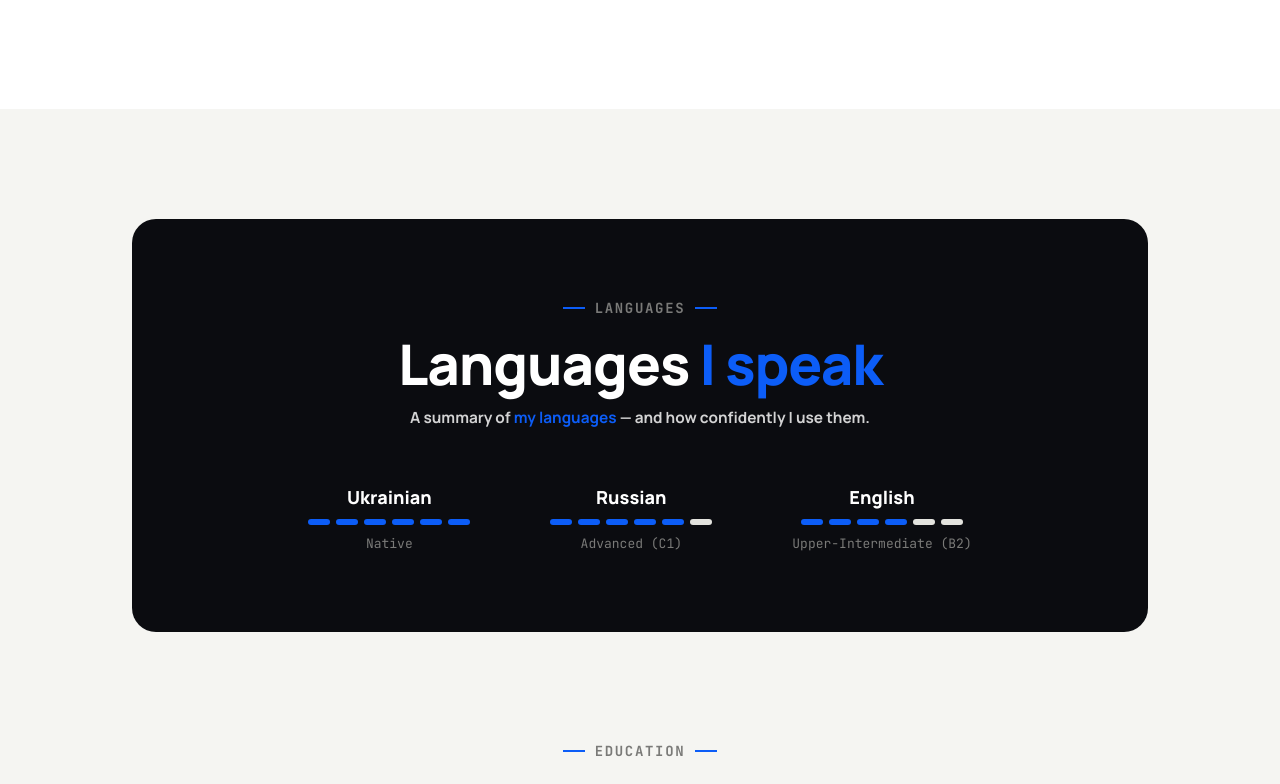
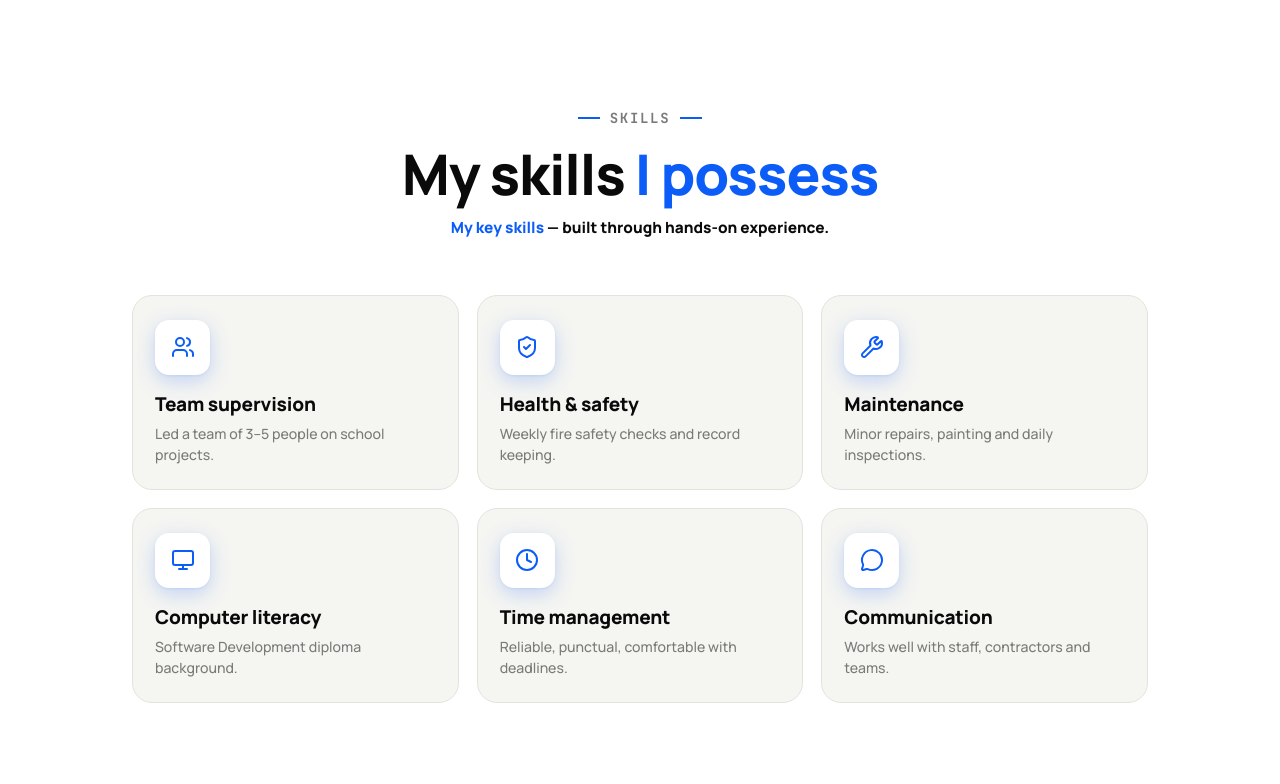
Before and after one commit to AnatoliiLazurko/personal-resume, a React (Vite) app: page / in a window 1280 px wide. Shown: the part 1714-2498 px from the top of the page. Built offline with nearby package versions, Linux system fonts and the light colour scheme.

Commit message:
add skills

```diff
--- a/src/App.jsx
+++ b/src/App.jsx
@@ -6,6 +6,7 @@ import Header from './components/Header/Header'
 import Languages from './components/Languages/Languages'
 import PersonalProfile from './components/PersonalProfile/PersonalProfile'
 import References from './components/References/References'
+import Skills from './components/Skills/Skills'
 
 function App() {
 
@@ -14,8 +15,9 @@ function App() {
       <Header />
       <PersonalProfile />
       <Experience />
+      <Skills />
+      <Education />
       <Languages />
-      <Education />
       <References />
       <Footer />
     </>
--- a/src/components/Experience/Experience.jsx
+++ b/src/components/Experience/Experience.jsx
@@ -12,7 +12,7 @@ const Experience = () => {
                     <span/>
                 </div>
 
-                <h2 className={styles['experience-heading']}>Work Experience <span> I hold</span></h2>
+                <h2 className={styles['experience-heading']}>Work experience <span> I hold</span></h2>
 
                 <div>
                     <p className={styles['experience-description']}>
--- a/src/components/Languages/LanguagesStyles.module.css
+++ b/src/components/Languages/LanguagesStyles.module.css
@@ -3,7 +3,7 @@
     width: 100%;
     background: #f5f5f2;
     padding: clamp(56px, 9vw, 110px) clamp(16px, 4vw, 32px);
-    padding-bottom: 0;
+    padding-top: 0;
 }
 
 .languages-container {
--- a/src/components/PersonalProfile/PersonalProfileStyles.module.css
+++ b/src/components/PersonalProfile/PersonalProfileStyles.module.css
@@ -124,7 +124,7 @@
 
 .personal-profile-details {
     display: grid;
-    grid-template-columns: repeat(auto-fit, minmax(150px, 1fr));
+    grid-template-columns: repeat(auto-fit, minmax(200px, 1fr));
     gap: 14px;
     margin-top: 30px;
 }
--- /dev/null
+++ b/src/components/Skills/Skills.jsx
@@ -0,0 +1,46 @@
+//import React from 'react';
+import styles from './SkillsStyles.module.css';
+import { Users, ShieldCheck, Wrench, Monitor, Clock, MessageCircle } from 'lucide-react';
+import { skills } from '../../data/skillsData';
+
+const iconMap = { Users, ShieldCheck, Wrench, Monitor, Clock, MessageCircle }
+
+const Skills = () => {
+    return (
+        <section className={styles.skills}>
+            <div className={styles['skills-container']}>
+                <div className={styles['skills-header']}>
+                    <span />
+                    <p>Skills</p>
+                    <span/>
+                </div>
+
+                <h2 className={styles['skills-heading']}>My skills <span> I possess</span></h2>
+
+                <div>
+                    <p className={styles['skills-description']}>
+                        <span>My key skills</span> — built through hands-on experience.
+                    </p>
+                </div>
+
+                <div className={styles['skills-grid']}>
+                    {skills.map((skill) => {
+                        const Icon = iconMap[skill.icon];
+                        return (
+                            <div className={styles['skill-card']} key={skill.id}>
+                                <div className={styles['skill-icon']}>
+                                    <Icon size={24} />
+                                </div>
+                                <h3 className={styles['skill-title']}>{skill.title}</h3>
+                                <p className={styles['skill-description']}>{skill.description}</p>
+                            </div>
+                        )
+                    })}
+                </div>
+
+            </div>
+        </section>
+    );
+}
+
+export default Skills;
--- /dev/null
+++ b/src/components/Skills/SkillsStyles.module.css
@@ -0,0 +1,125 @@
+
+.skills {
+    width: 100%;
+    background: #fff;
+}
+
+.skills-container {
+    max-width: 1080px;
+    margin: 0 auto;
+    padding: clamp(56px, 9vw, 110px) clamp(16px, 4vw, 32px);
+    padding-top: 0;
+}
+
+.skills-header {
+    display: flex;
+    align-items: center;
+    justify-content: center;
+    gap: 10px;
+}
+
+.skills-header span {
+    width: 22px;
+    height: 2px;
+    background: #0c5df7;
+    display: block;
+}
+
+.skills-header p {
+    margin: 0;
+    font-size: 14px;
+    letter-spacing: .12em;
+    text-transform: uppercase;
+    font-weight: 800;
+    font-family: 'JetBrains Mono', monospace;
+    color: #7a7a78;
+}
+
+.skills-heading {
+    font-weight: 800;
+    font-size: clamp(28px, 4.4vw, 56px);
+    line-height: 1.02;
+    letter-spacing: -.02em;
+    margin: 0 0 14px;
+    margin-top: 18px;
+    text-align: center;
+    color: #0a0a0a;
+}
+
+.skills-heading span {
+    color: #0c5df7;
+}
+
+.skills-description {
+    text-align: center;
+    margin: 0 auto clamp(36px, 5vw, 56px);
+    line-height: 1.5;
+    color: #0a0a0a;
+    font-weight: 800;
+    font-size: clamp(15px, 1.2vw, 18px);
+    line-height: 1.5;
+}
+
+.skills-description span {
+    color: #0c5df7;
+}
+
+.skills-grid {
+    display: grid;
+    grid-template-columns: repeat(auto-fit, minmax(280px, 1fr));
+    gap: 18px;
+}
+
+.skill-card {
+    background: #f5f5f2;
+    border: 1.5px solid #e3e3de;
+    border-radius: 20px;
+    padding: 24px 22px;
+    transition: all .3s cubic-bezier(.2, .7, .2, 1);
+}
+
+.skill-card:hover {
+    border-color: #0c5df7;
+    transform: translateY(-4px);
+    box-shadow: 0 30px 60px -25px rgba(12, 93, 247, .3);
+}
+
+.skill-icon {
+    width: 55px;
+    height: 55px;
+    border-radius: 14px;
+    background: #fff;
+    color: #0c5df7;
+    display: grid;
+    place-items: center;
+    margin-bottom: 16px;
+    filter: drop-shadow(0 6px 10px rgba(12, 93, 247, .20)) drop-shadow(0 1px 1px rgba(12, 93, 247, .10));
+}
+
+.skill-title {
+    margin: 0 0 6px;
+    font-size: clamp(16px, 1.5vw, 19px);
+    font-weight: 800;
+    letter-spacing: -.01em;
+    color: #0a0a0a;
+}
+
+.skill-description {
+    margin: 0;
+    font-size: clamp(14px, 1.1vw, 15px);
+    line-height: 1.5;
+    color: #7a7a78;
+    font-weight: 500;
+}
+
+@media (max-width: 760px) {
+    .skills-grid {
+        grid-template-columns: repeat(2, 1fr);
+    }
+}
+
+@media (max-width: 480px) {
+    .skills-grid {
+        grid-template-columns: 1fr;
+    }
+}
--- /dev/null
+++ b/src/data/skillsData.js
@@ -0,0 +1,9 @@
+
+export const skills = [
+  { id: 1, icon: "Users", title: "Team supervision", description: "Led a team of 3–5 people on school projects." },
+  { id: 2, icon: "ShieldCheck", title: "Health & safety", description: "Weekly fire safety checks and record keeping." },
+  { id: 3, icon: "Wrench", title: "Maintenance", description: "Minor repairs, painting and daily inspections." },
+  { id: 4, icon: "Monitor", title: "Computer literacy", description: "Software Development diploma background." },
+  { id: 5, icon: "Clock", title: "Time management", description: "Reliable, punctual, comfortable with deadlines." },
+  { id: 6, icon: "MessageCircle", title: "Communication", description: "Works well with staff, contractors and teams." },
+]
```
